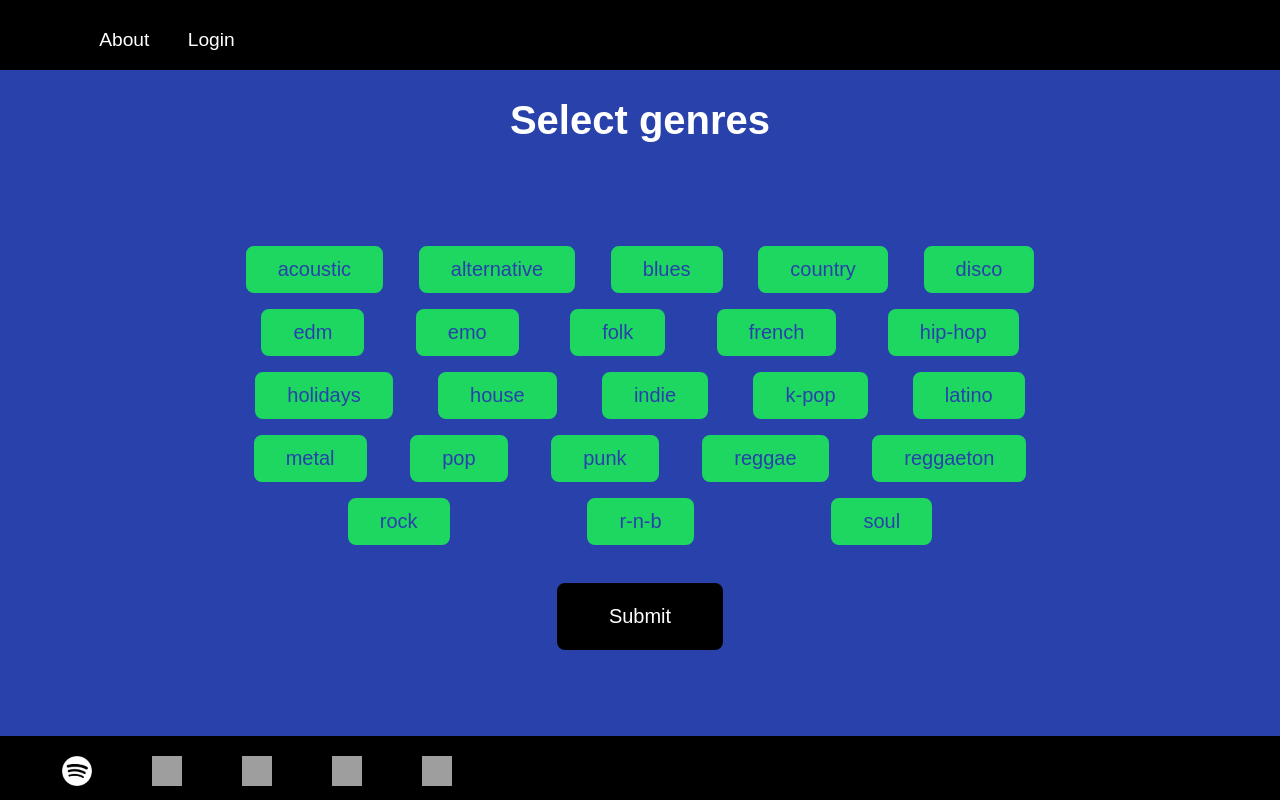
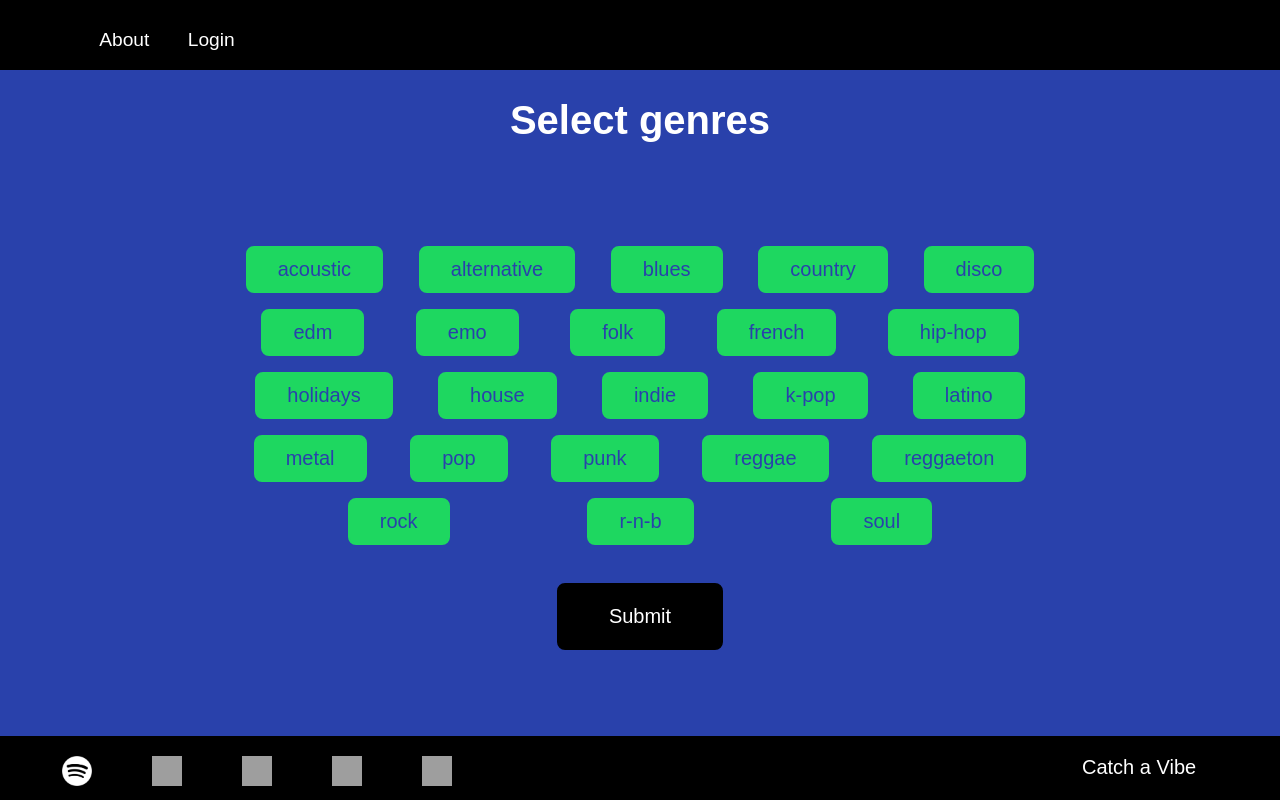
Before and after one commit to MachineLearners10/SpotifyApp, a React app: page /genre in a window 1280 px wide. Built offline with nearby package versions, Linux system fonts and the light colour scheme; no server answers; grey boxes are pictures that could not be loaded.

Commit message:
Adding gray color to the buttom

```diff
--- a/public/style.css
+++ b/public/style.css
@@ -302,9 +302,9 @@
 .button-submit:focus {
   transition: all 0.1s ease-in-out;
   transform: scale(1.1);
-  border: 2px solid gray;
-  background-color: gray;
-  color: white;
+  border: 2px solid #dedede;
+  background-color: #dedede;
+  color: black;
 }
 .genre {
   align-items: center;
@@ -507,7 +507,7 @@ nav > div {
   font-size: 20px;
   color: white;
   margin: 0px 30px 30px;
-  margin-left: 800px;
+  margin-left: 600px;
 }
 body {
   margin-left: 0px;
```
